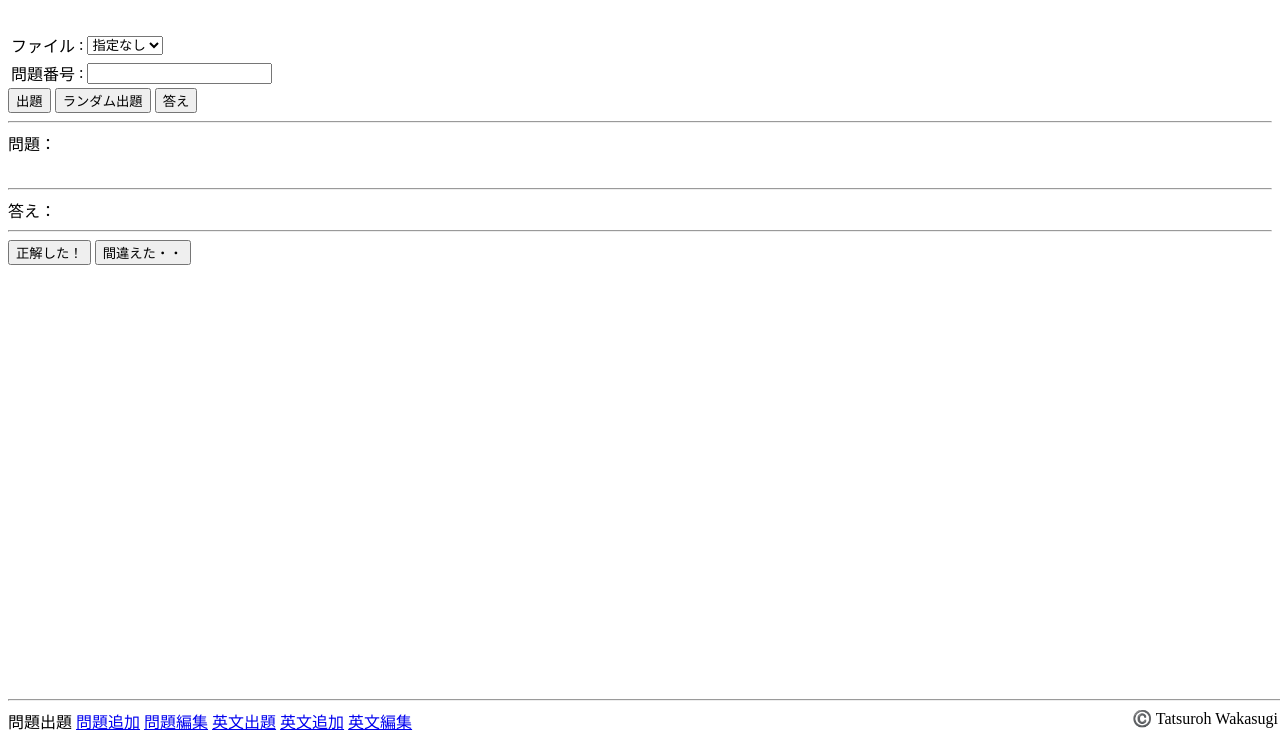
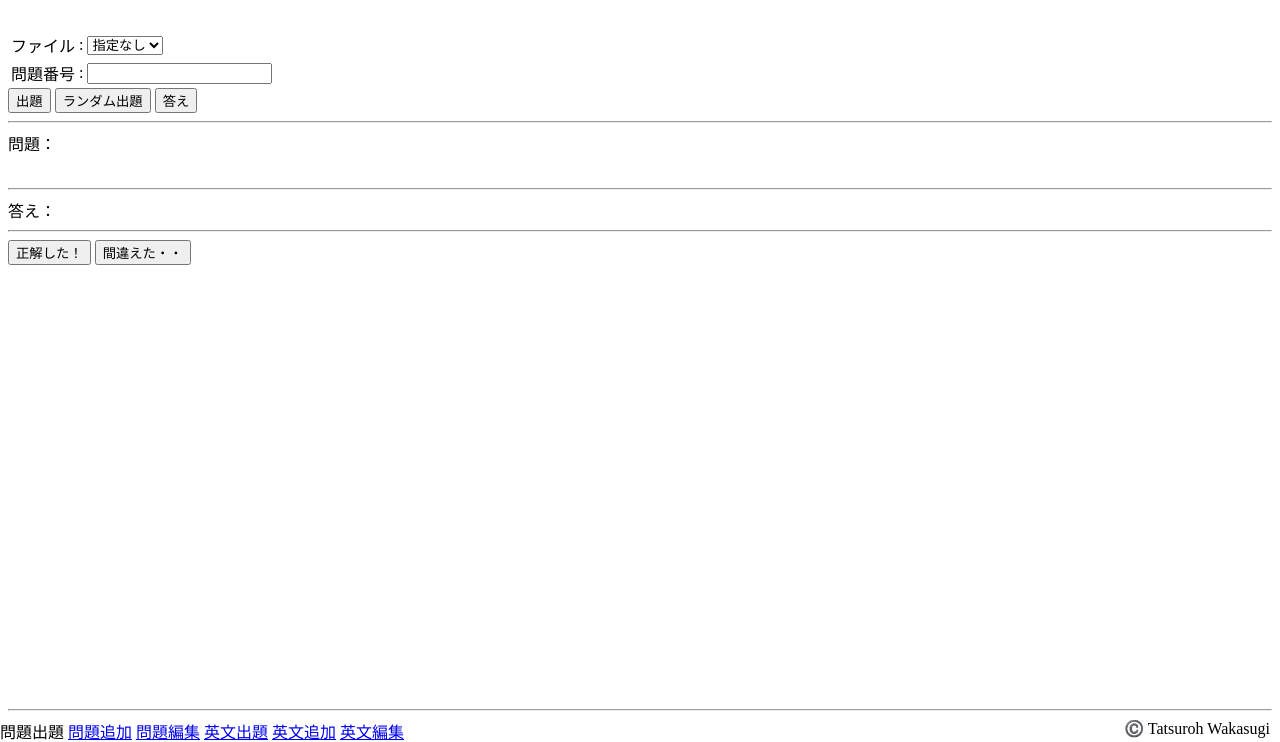
Before and after one commit to MorimotoU36/csv_quiz_bot, a plain HTML site: page web/pages/quiz.html in a window 1280 px wide. Shown: the part 66-808 px from the top of the page. Drawn offline with Linux system fonts and the light colour scheme; no server answers.

Commit message:
quiz.htmlのフッター画面最下部固定　動的対応化

```diff
--- a/web/pages/css/quiz.css
+++ b/web/pages/css/quiz.css
@@ -19,12 +19,9 @@ span.category-elements {
     font-family: 'Noto Sans Mono', monospace;
 }
 
-footer{
-    position: absolute;/*←絶対位置*/
-    bottom: 25px; /*下に固定*/
-    width: 100%;
+footer,.push {
+    height: 25px;
 }
-
 .left{
     position: absolute;/*←絶対位置*/
     left: 0px;
@@ -34,3 +31,10 @@ footer{
     position: absolute;/*←絶対位置*/
     right: 10px;
 }
+
+#wrapper {
+    min-height: 100%;
+    /* フッタの高さと等しいネガティブマージン */
+    /* また最後の子要素の潜在的なマージンとしても機能 */
+    margin-bottom: -25px;
+}
--- a/web/pages/quiz.html
+++ b/web/pages/quiz.html
@@ -12,6 +12,7 @@
         </script>
     </head>
 <body>
+    <div id="wrapper">
         <h1>CSV Quiz Bot</h1>
 
         <div id="message_area">
@@ -52,6 +53,9 @@
         <input type="button" value="正解した！" onClick="correct_register()" >
         <input type="button" value="間違えた・・" onClick="incorrect_register()">
 
+        <div class="push"></div>
+    </div>
+
     <footer>
         <hr>
         <span class="left">
```
Lines whose indentation alone changed are shown as unchanged.
